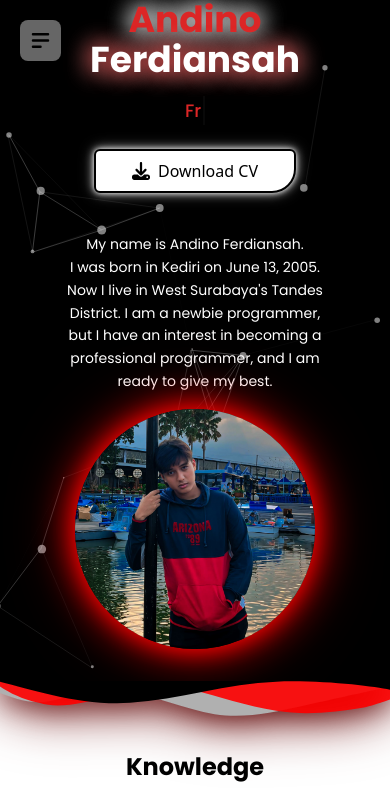
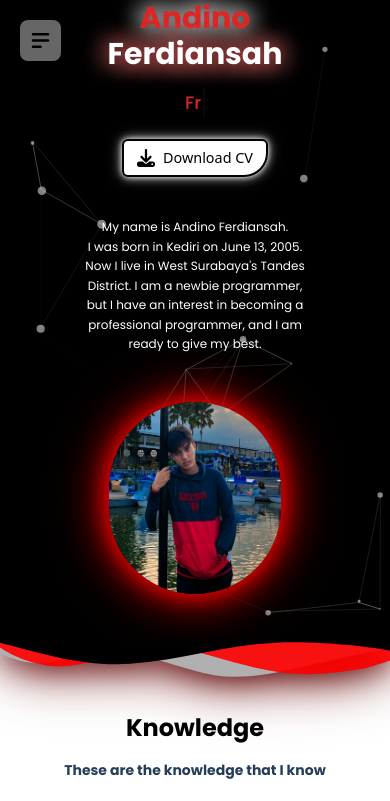
Before and after one commit to andinoferdi/Porfolio_andinoferdi, a React (Vite) app: page / in a window 390 px wide. Shown: the top 801 px of the page. Built offline with nearby package versions, Linux system fonts and the light colour scheme.

Commit message:
fix responsive header

```diff
--- a/src/components/Header.jsx
+++ b/src/components/Header.jsx
@@ -54,27 +54,23 @@ const Header = () => {
   return (
     <section
       id="home"
-      className="overflow-hidden relative max-w-screen mx-auto"
+      className="overflow-hidden relative max-w-screen mx-auto px-4 sm:px-6 lg:px-8"
     >
-      {/* Particles Component */}
       <Particles />
 
-      {/* Konten Utama */}
-      <div className="min-h-[70vh] flex flex-col md:flex-row items-center justify-center relative px-4 md:px-6">
-        {/* Kolom Kiri */}
+      <div className="min-h-[70vh] flex flex-col md:flex-row md:flex-wrap items-center justify-center relative gap-8">
         <div
-          className="text-white flex flex-col justify-center items-center md:items-start px-6 md:mr-10 text-center md:text-left"
+          className="text-white flex flex-col justify-center items-center md:items-center px-6 md:mr-10 text-center md:text-center"
           data-aos="fade-down"
-          // Tambahkan durasi
         >
           <h1
-            className="font-Poppins text-4xl md:text-6xl font-bold text-red-600"
+            className="font-Poppins text-3xl sm:text-4xl md:text-6xl font-bold text-red-600"
             style={{ textShadow: "0 0 25px white, 0 0 25px white" }}
           >
             {header.firstName}
           </h1>
           <h1
-            className="font-Poppins text-4xl md:text-6xl font-bold text-white"
+            className="font-Poppins text-3xl sm:text-4xl md:text-6xl font-bold text-white"
             style={{ textShadow: "0 0 25px red, 0 0 25px white" }}
           >
             {header.LastName}
@@ -89,7 +85,7 @@ const Header = () => {
             <a
               href="/CV Andino Ferdiansah.docx"
               download="CV_Andino_Ferdiansah.docx"
-              className="btn flex items-center gap-2 text-black bg-white px-4 py-2 transition-all duration-300 ease-in-out hover:bg-red-600 hover:text-white hover:scale-105 shadow-neon"
+              className="btn flex items-center gap-2 text-black bg-white px-3 py-2 sm:px-4 transition-all duration-300 ease-in-out hover:bg-red-600 hover:text-white hover:scale-105 shadow-neon"
             >
               <FontAwesomeIcon
                 icon={faDownload}
@@ -99,15 +95,14 @@ const Header = () => {
             </a>
           </div>
 
-          <div className="flex flex-col items-center md:items-start gap-2 mt-10">
+          <div className="flex flex-col items-center md:items-center text-center gap-2 mt-10">
             {header.header_content.map((content, i) => (
               <div
                 key={i}
                 data-aos="fade-down"
-                // Tambahkan durasi
-                className="flex flex-col items-center md:items-start text-center md:text-left mb-4" // Kurangi margin-bottom
+                className="flex flex-col items-center md:items-center text-center md:text-left mb-4" // Kurangi margin-bottom
               >
-                <p className="text-white text-sm md:text-base leading-relaxed">
+                <p className="text-white text-xs md:items-center text-center sm:text-sm md:text-base leading-relaxed">
                   My name is Andino Ferdiansah.
                   <br />
                   I was born in Kediri on June 13, 2005.
@@ -139,7 +134,7 @@ const Header = () => {
             data-aos="fade-up"
             // Tambahkan durasi
             alt="..."
-            className="rounded-full shadow-lg hover:scale-110 transition-transform duration-300 w-60 h-60 md:w-96 md:h-96 mb-8 animate-neonPulse"
+            className="rounded-full shadow-lg hover:scale-110 transition-transform duration-300 w-48 sm:w-60 h-48 sm:h-60 md:w-96 md:h-96 mb-12 animate-neonPulse"
             style={{
               animation: "neonPulse 2s infinite", // Pastikan animasi berjalan terus
             }}
--- a/src/components/Skills.jsx
+++ b/src/components/Skills.jsx
@@ -62,7 +62,7 @@ const Skills = () => {
 
   return (
     <section
-      className="min-h-fit bg-white relative overflow-hidden" // Ganti background menjadi putih
+      className="min-h-fit bg-white relative overflow-hidden"
       id="skills"
     >
       {/* SVG Wave (Bagian Atas) */}
--- a/src/index.css
+++ b/src/index.css
@@ -81,7 +81,8 @@
   position: relative;
   display: block;
   width: calc(100% + 1.3px);
-  height: 120px; /* Sesuaikan tinggi */
+  height: 120px;
+  width: 100%;
 }
 
 .custom-shape-divider-top-modern path,
@@ -221,11 +222,6 @@
   }
 }
 
-.custom-shape-divider-top-modern svg,
-.custom-shape-divider-bottom-modern svg {
-  width: 100%;
-}
-
 html,
 body {
   width: 100%;
@@ -236,13 +232,13 @@ body {
 
 .container {
   max-width: 100%;
-  padding: 0 1rem; /* Tambahkan padding untuk memastikan konten tidak menempel di tepi */
-  margin: auto; /* Untuk membuat kontainer berada di tengah */
+  padding: 0 1rem;
+  margin: auto;
 }
 
 @media screen and (max-width: 768px) {
   h1 {
-    font-size: 2rem; /* Sesuaikan ukuran font */
+    font-size: 2rem;
   }
   h2 {
     font-size: 1.8rem;
@@ -255,6 +251,137 @@ img {
   display: block;
 }
 
+@media screen and (max-width: 480px) {
+  h1 {
+    font-size: 1.8rem;
+  }
+  h2 {
+    font-size: 1.6rem;
+  }
+  .btn {
+    font-size: 0.85rem;
+    padding: 0.5rem 1rem;
+  }
+  .container {
+    padding: 0 0.5rem;
+  }
+}
+
+@media screen and (min-width: 1024px) {
+  .container {
+    max-width: 80%;
+  }
+}
+
+.flex-container {
+  display: flex;
+  flex-wrap: wrap;
+  gap: 1rem;
+  justify-content: space-between;
+}
+
+.flex-item {
+  flex: 1 1 100%; /* Default ukuran 100% pada layar kecil */
+}
+
+@media screen and (min-width: 768px) {
+  .flex-item {
+    flex: 1 1 calc(50% - 1rem); /* Dua kolom pada tablet */
+  }
+}
+
+@media screen and (min-width: 1024px) {
+  .flex-item {
+    flex: 1 1 calc(33.333% - 1rem); /* Tiga kolom pada desktop */
+  }
+}
+
+.grid-container {
+  display: grid;
+  gap: 1rem;
+  grid-template-columns: 1fr; /* Satu kolom pada layar kecil */
+}
+
+@media screen and (min-width: 768px) {
+  .grid-container {
+    grid-template-columns: repeat(2, 1fr); /* Dua kolom pada tablet */
+  }
+}
+
+@media screen and (min-width: 1024px) {
+  .grid-container {
+    grid-template-columns: repeat(3, 1fr); /* Tiga kolom pada desktop */
+  }
+}
+
+.btn {
+  font-size: 1rem;
+  padding: 0.5rem 1rem;
+}
+
+@media screen and (max-width: 480px) {
+  .btn {
+    font-size: 0.9rem;
+    padding: 0.4rem 0.8rem;
+  }
+}
+
+img {
+  max-width: 100%;
+  height: auto;
+  display: block;
+  border-radius: 0.5rem; /* Jika ingin sudut gambar melengkung */
+}
+
+@media screen and (max-width: 480px) {
+  img {
+    max-width: 90%; /* Kurangi ukuran untuk perangkat kecil */
+  }
+}
+
+.navbar {
+  display: flex;
+  justify-content: space-between;
+  align-items: center;
+  padding: 0.5rem 1rem;
+}
+
+.nav-links {
+  display: flex;
+  gap: 1rem;
+}
+
+@media screen and (max-width: 768px) {
+  .nav-links {
+    display: none; /* Sembunyikan pada perangkat kecil */
+    flex-direction: column;
+    gap: 0.5rem;
+  }
+
+  .hamburger {
+    display: block;
+    cursor: pointer;
+  }
+}
+
+@media screen and (min-width: 768px) {
+  .hamburger {
+    display: none;
+  }
+}
+
 body {
-  overflow-x: hidden;
+  font-size: 1rem; /* Base font-size */
 }
+
+@media screen and (max-width: 480px) {
+  body {
+    font-size: 0.9rem;
+  }
+}
+
+@media screen and (min-width: 1024px) {
+  body {
+    font-size: 1.1rem;
+  }
+}
```
